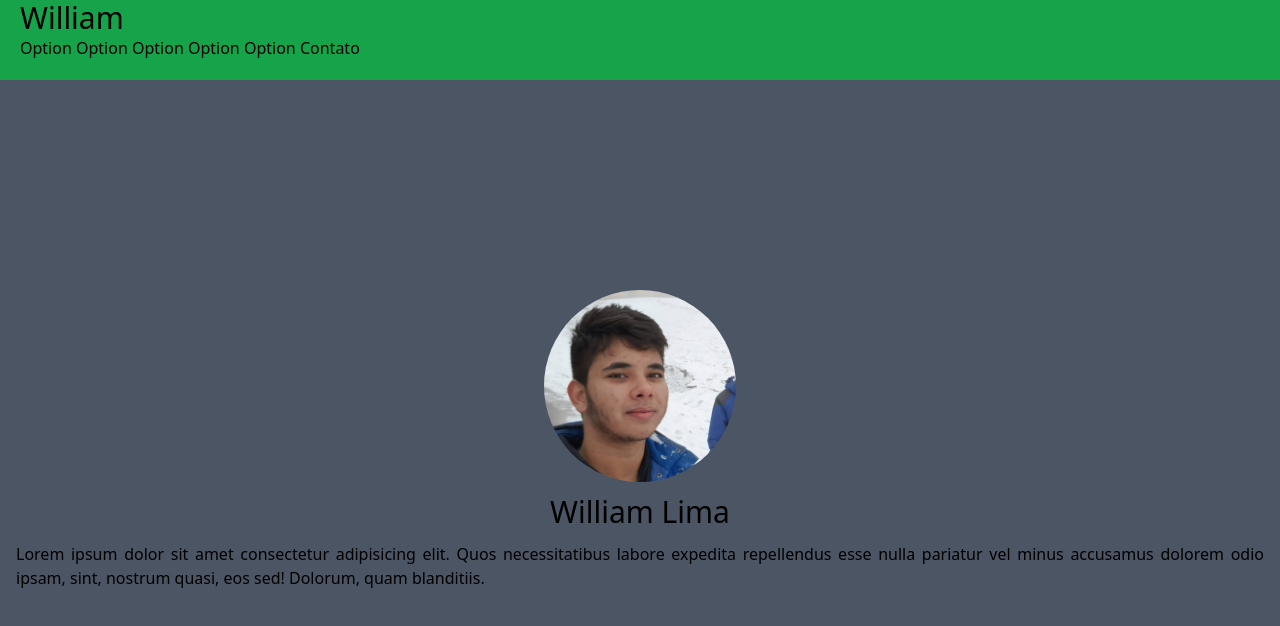
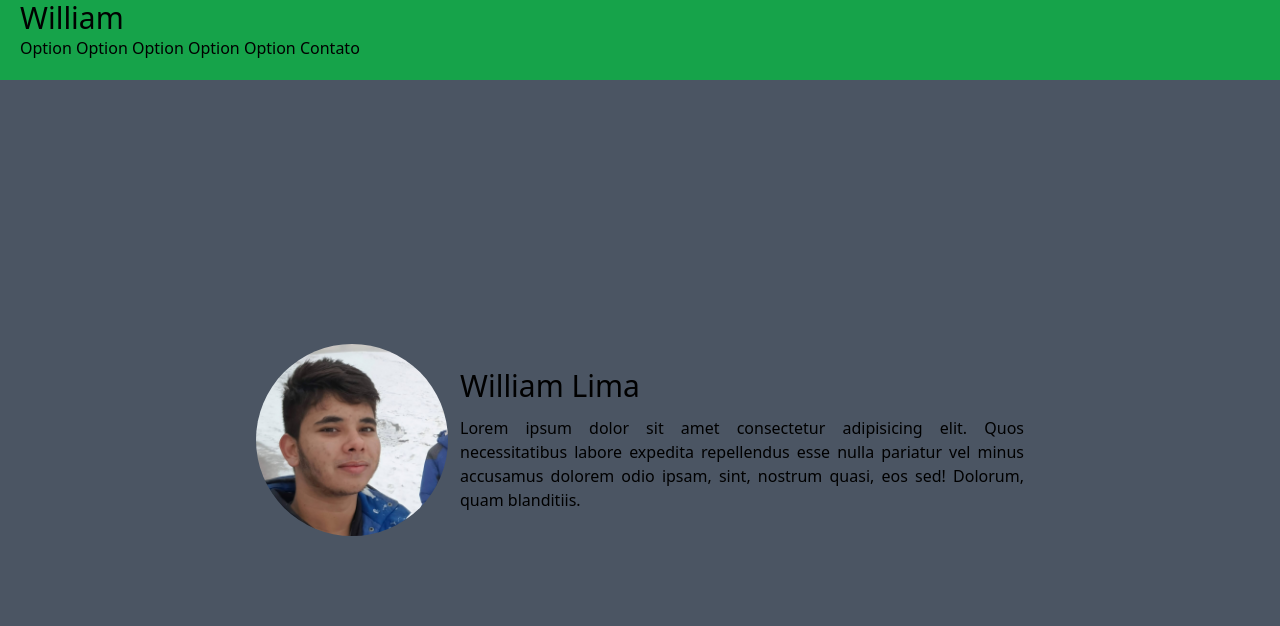
Before and after one commit to slimawill/Portfolio, a website: page src/index.html in a window 1280 px wide. Drawn offline with Linux system fonts and the light colour scheme.

Commit message:
Fixed Responside design

```diff
--- a/src/index.html
+++ b/src/index.html
@@ -20,10 +20,11 @@
         </nav>
     </header>
     <main class="h-[90vh] bg-gray-600 px-4 mt-[10vh]">
-        <section class="h-full flex gap-3 flex-col justify-center">
-            <img class="w-48 mx-auto rounded-full" src="profile.jpg" alt="profile image">
+        <section class="h-full max-w-3xl mx-auto flex gap-3 flex-col justify-center
+        sm:flex-row sm:items-center">
+            <img class="w-48 h-48 mx-auto rounded-full" src="profile.jpg" alt="profile image">
             <div>
-                <h1 class="text-3xl pb-3 text-center">William Lima</h1>
+                <h1 class="text-3xl pb-3 text-center sm:text-justify">William Lima</h1>
                 <p class="text-justify">Lorem ipsum dolor sit amet consectetur adipisicing elit. Quos necessitatibus labore expedita repellendus esse nulla pariatur vel minus accusamus dolorem odio ipsam, sint, nostrum quasi, eos sed! Dolorum, quam blanditiis.</p>
             </div>
         </section>
```
Also changed, not shown: dist/output.css.
